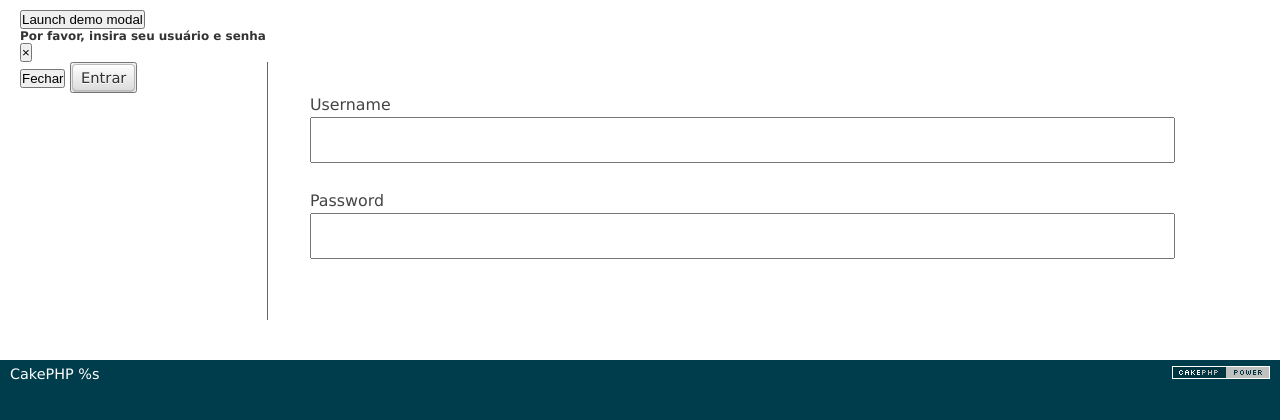
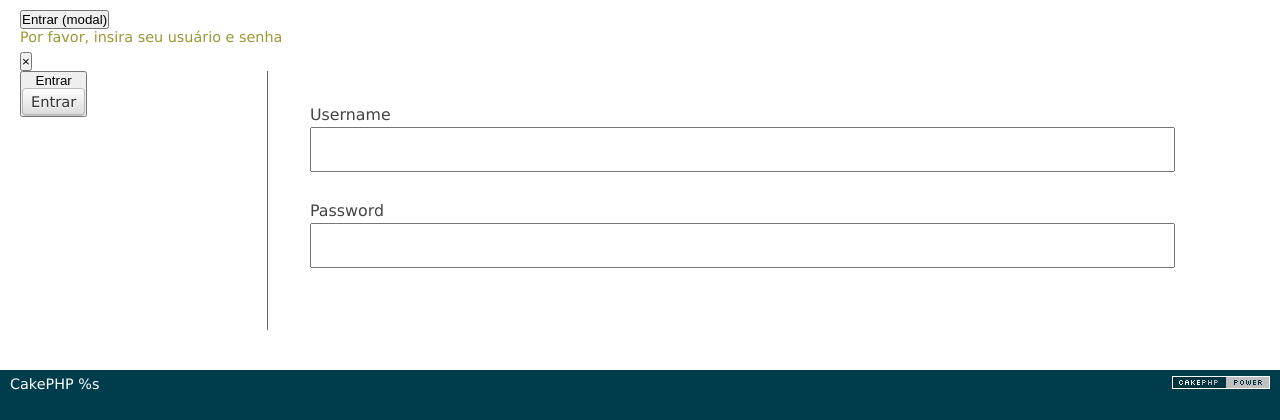
Before and after one commit to BigCouve/blog-in-cakephp, a CakePHP app: the page made by app/View/Users/login.ctp in a window 1280 px wide. Shown: the part 47-467 px from the top of the page. Run offline with PHP 8.4 and a stand-in for CakePHP, Linux system fonts and the light colour scheme; the template is opened without the code that fills it, so the values that code supplies are empty; form fields are guessed from the names that the template uses; some libraries are stand-ins or nearby versions.

Commit message:
Commit: container fluid aplicado, modal modificado, falta ajuste no redirect Login do modal.

```diff
--- a/app/View/Users/login.ctp
+++ b/app/View/Users/login.ctp
@@ -3,8 +3,8 @@
 
 
 <!-- Button trigger modal -->
-<button type="button" class="btn btn-primary" data-toggle="modal" data-target="#exampleModal">
-  Launch demo modal
+<button type="button" class="btn btn-default" data-toggle="modal" data-target="#exampleModal">
+  Entrar (modal)
 </button>
 
 <!-- Modal -->
@@ -12,7 +12,7 @@
   <div class="modal-dialog" role="document">
     <div class="modal-content">
       <div class="modal-header">
-        <h5 class="modal-title" id="titleModalLogin">Por favor, insira seu usuário e senha</h5>
+        <h4 class="modal-title" id="titleModalLogin">Por favor, insira seu usuário e senha</h4>
         <button type="button" class="close" data-dismiss="modal" aria-label="Close">
           <span aria-hidden="true">&times;</span>
         </button>
@@ -30,9 +30,8 @@
             </div>
       </div>
       <div class="modal-footer">
-        <button type="button" class="btn btn-secondary" data-dismiss="modal">Fechar</button>
 
-        <button type="button" class="btn btn-primary"><?php echo $this->Form->end(__('Entrar')); ?></button>
+        <button type="button" class="btn btn-primary"> Entrar <?php echo $this->Form->end('Entrar'); ?> </button>
       </div>
     </div>
   </div>
```
Also changed, not shown: app/View/Elements/navigation.ctp (+9 -4 lines), 17 other files.
